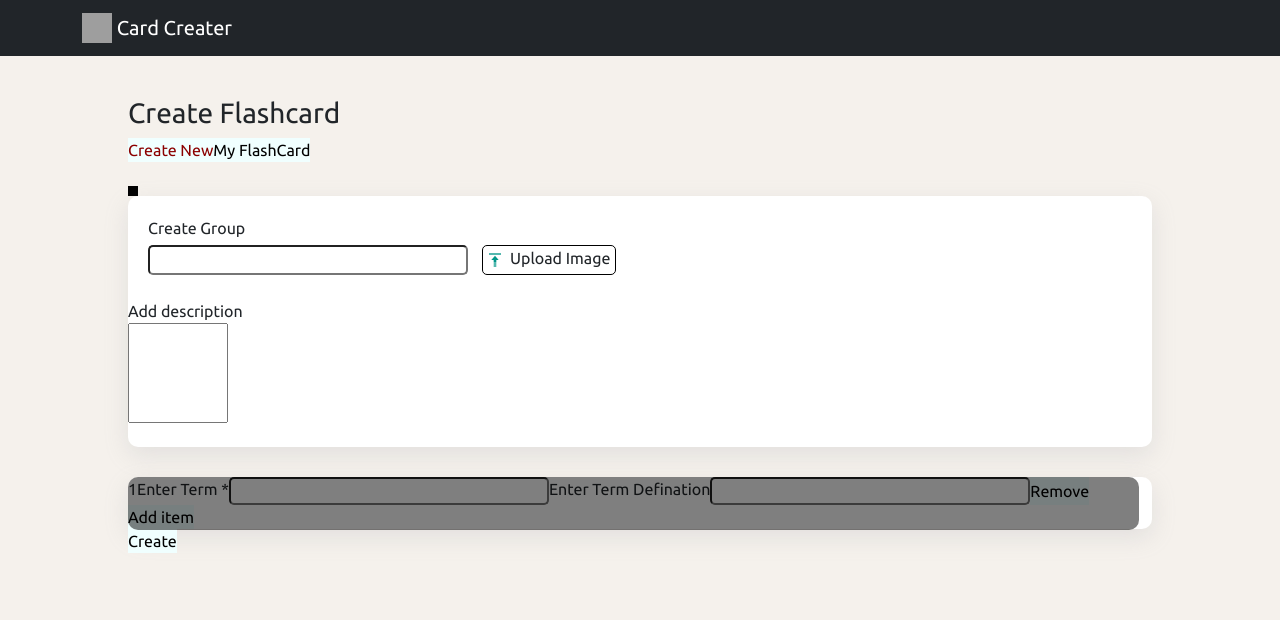
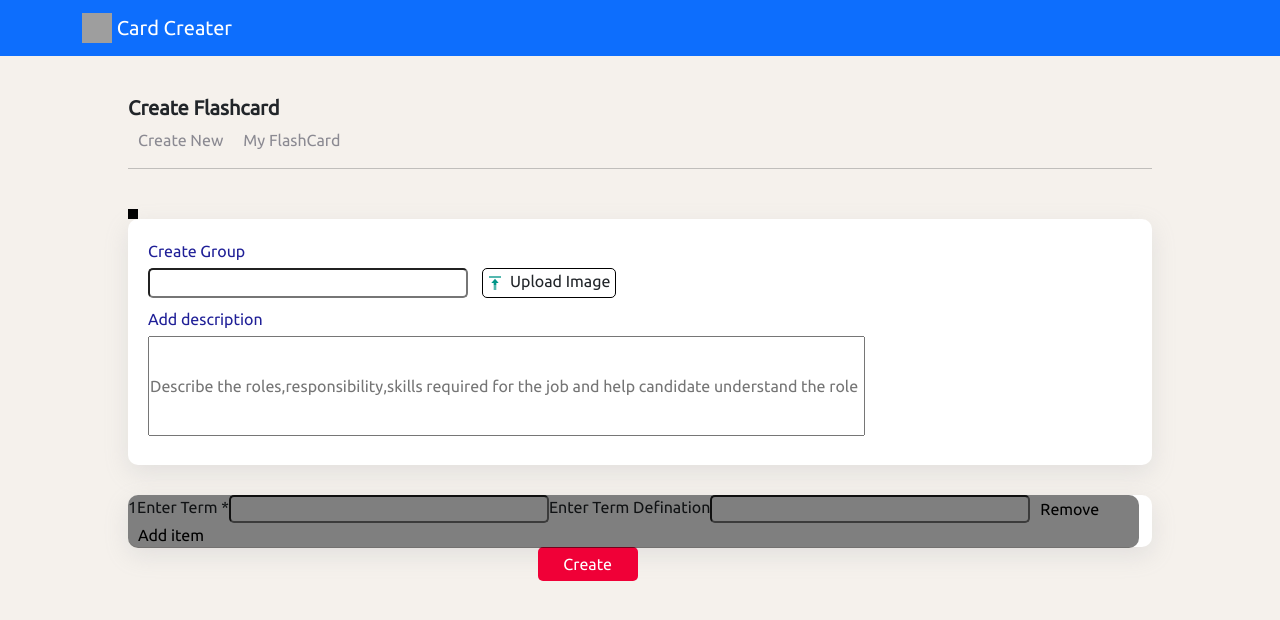
Before and after one commit to Oshankhan/card-builder, a React (Create React App) app: page / in a window 1280 px wide. Shown: the top 620 px of the page. Built offline with nearby package versions, Linux system fonts and the light colour scheme; grey boxes are pictures that could not be loaded.

Commit message:
Myflashcard added & css

```diff
--- a/src/components/CreateNewCard.css
+++ b/src/components/CreateNewCard.css
@@ -22,3 +22,38 @@ input[type="file"] {
   opacity: 0.5;
   border-radius: 10px;
 }
+.description{
+  position: relative;
+  height: 100px;
+  width: 70%;
+  margin: 5px 20px;
+  font-size: medium;
+  text-align: start;
+
+}
+.decriptionheading{
+  position: relative;
+  margin-top: -15px;
+  margin-left: 20px;
+  color: rgb(31, 31, 151);
+}
+.creategroup{
+  color: rgb(31, 31, 151);
+  padding-bottom: 5px;
+}
+.createbutton{
+  position: relative;
+  justify-content: center !important;
+  left: 40%;
+  top: 50%;
+  color: #fff;
+  background-color: #f00037;
+  align-items: center !important;
+  margin: 0 auto !important;
+  padding: 5px;
+  margin-top: 10px;
+  width: 100px;
+  text-decoration: none;
+  border: none !important;
+  border-radius: 5px;
+}
--- a/src/components/CreateNewCard.jsx
+++ b/src/components/CreateNewCard.jsx
@@ -47,7 +47,7 @@ function CreateNewCard() {
           style={{ display: "flex", paddingTop: "20px", paddingLeft: "20px" }}
         >
           <div style={{ display: "flex", flexDirection: "column" }}>
-            <label style={{ paddingBottom: "5px" }}>Create Group</label>
+            <label className="creategroup" >Create Group</label>
             <div style={{ display: "flex" }}>
               <input
                 className="inputFeild "
@@ -82,16 +82,14 @@ function CreateNewCard() {
         </div>
         <br />
         <div style={{ display: "flex", flexDirection: "column" }}>
-          <label>Add description</label>
+          <label className="decriptionheading">Add description</label>
           <input
             name="groupDetails"
             value={group.groupDetails}
             onChange={handleGroupChange}
             type="text"
-            style={{
-              height: "100px",
-              width: "100px",
-            }}
+            className="description"
+            placeholder="Describe the roles,responsibility,skills required for the job and help candidate understand the role better and doing  job well"
           />
         </div>
         <br />
@@ -139,7 +137,7 @@ function CreateNewCard() {
         </div>
         <button onClick={handleAddItem}>Add item</button>
       </div>
-      <button>Create</button>
+      <button className="createbutton">Create</button>
     </>
   );
 }
--- a/src/components/Navbar.jsx
+++ b/src/components/Navbar.jsx
@@ -4,7 +4,7 @@ import Navbar from "react-bootstrap/Navbar";
 function NavBar() {
   return (
     <>
-      <Navbar bg="dark" variant="dark">
+      <Navbar bg="primary" variant="dark">
         <Container>
           <Navbar.Brand href="#home">
             <img
--- a/src/components/SubNavBar.css
+++ b/src/components/SubNavBar.css
@@ -1,11 +1,23 @@
-.NavdivButton {
+.Navdiv Button {
   text-decoration: none;
   border: none;
-  background-color: azure;
-  color: darkred;
+  background-color:none;
+  color: #8b8a92;
 }
 
 button {
+  padding: 0px 10px;
   border: none;
-  background-color: azure;
+  background-color: transparent;
 }
+.subnavheading{
+  margin: 5vh 10vw;
+
+}
+.subnavheading h3{
+  font-size: 20px;
+  font-weight: 800;
+}
+button:hover{
+  color: #f00037 ;
+}
--- a/src/components/SubNavBar.jsx
+++ b/src/components/SubNavBar.jsx
@@ -8,8 +8,9 @@ function SubNavBar() {
   console.log(active);
   console.log(active === "btn1" ? "" : "NavdivButton");
   return (
-    <div style={{ margin: "5vh 10vw" }}>
+    <div className="subnavheading">
       <h3>Create Flashcard</h3>
+
       <div className="Navdiv">
         <button
           onClick={() => setactive("btn1")}
@@ -23,6 +24,7 @@ function SubNavBar() {
         >
           My FlashCard
         </button>
+        <hr></hr>
       </div>
       <br />
 
```
